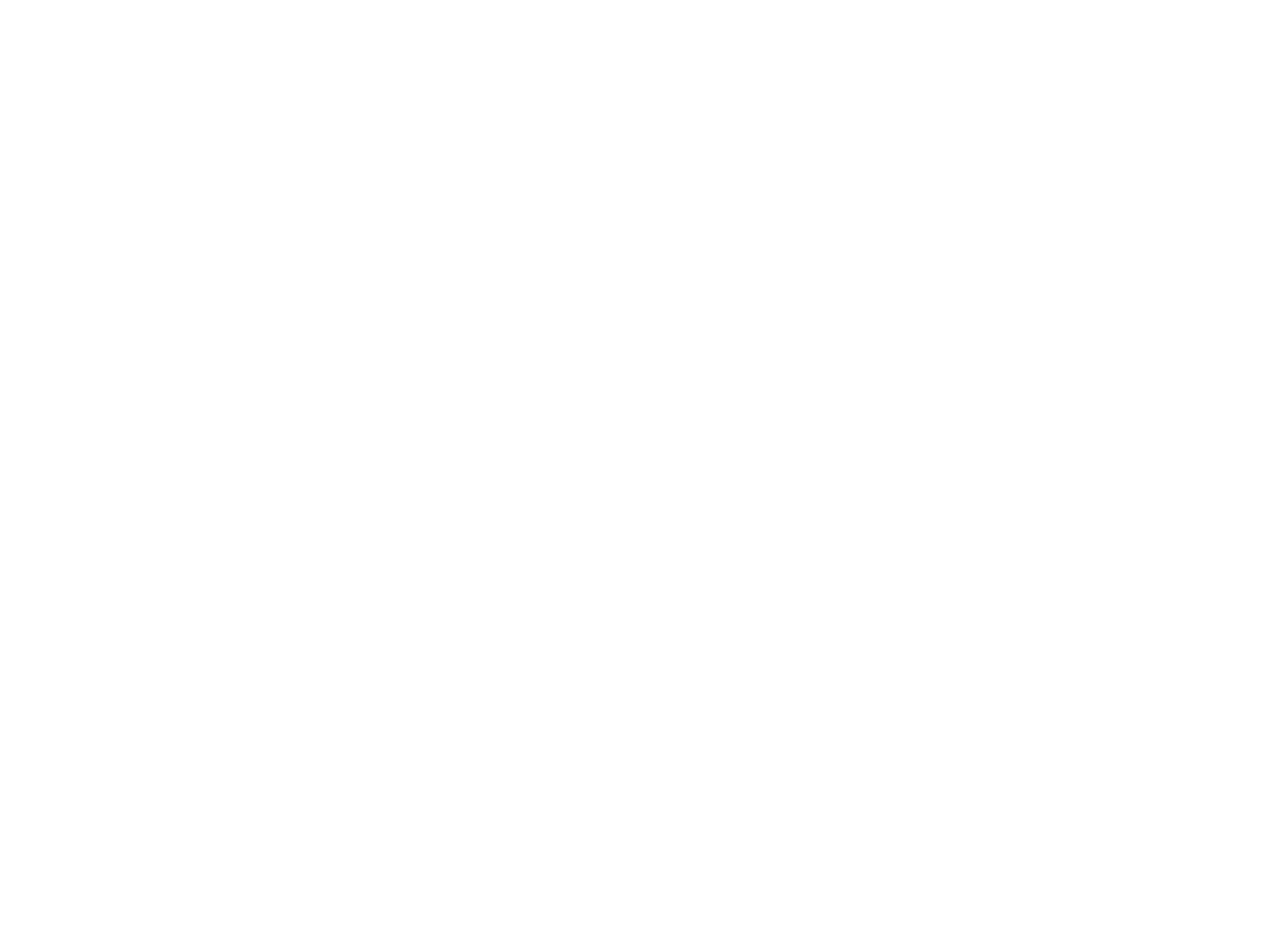
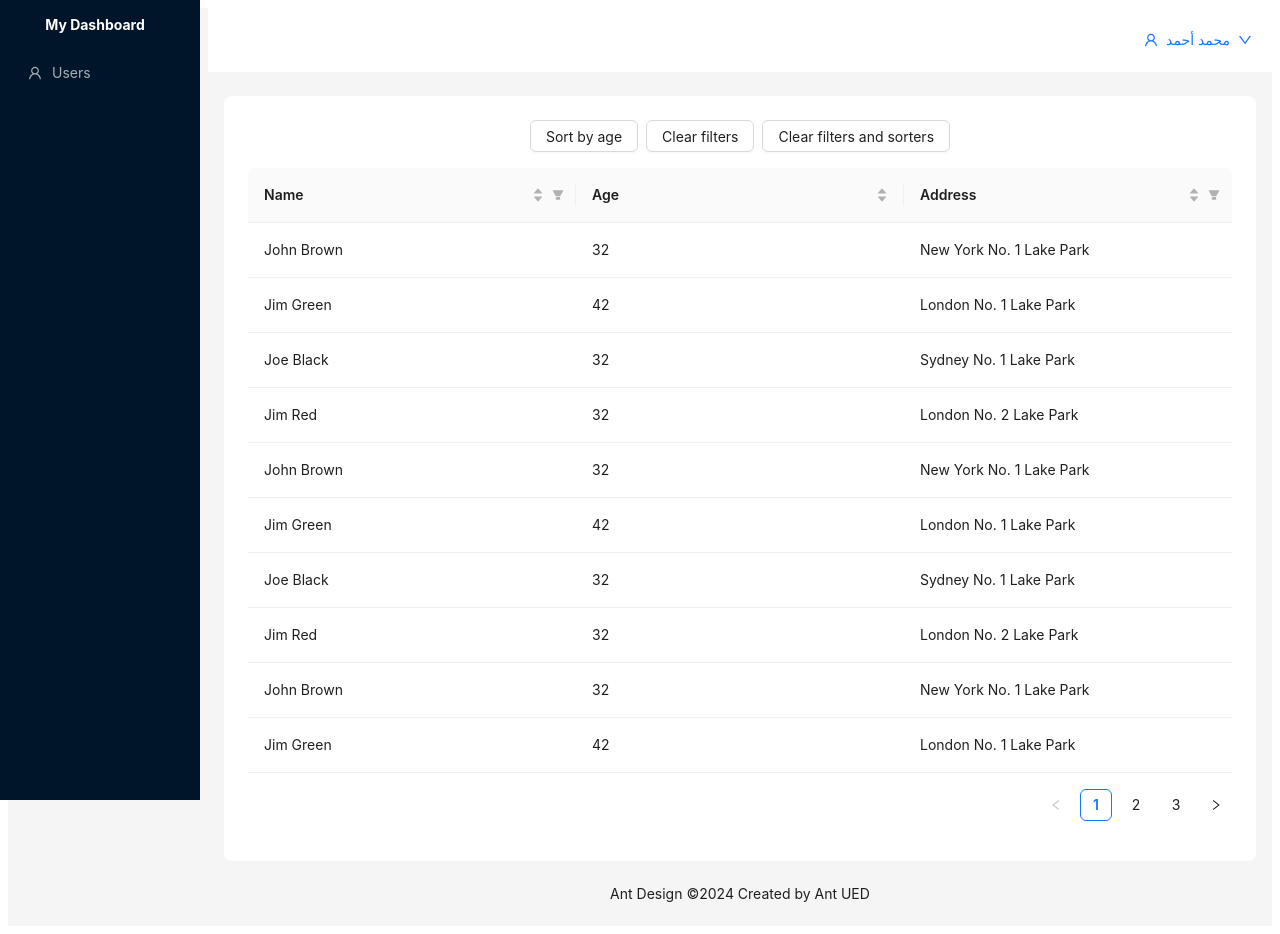
Before and after one commit to AbdElRahmanSaad-web/daiwer-web, a React (Vite) app: page /users in a window 1280 px wide. Before the commit this address had no page. Before the commit the page ends 800 px from the top, so only its background shows below. Built offline with nearby package versions, Linux system fonts and the light colour scheme.

Commit message:
users page design and imbrove Structure

```diff
--- a/package.json
+++ b/package.json
@@ -12,6 +12,7 @@
   },
   "dependencies": {
     "antd": "^5.22.2",
+    "axios": "^1.7.8",
     "country-data": "^0.0.31",
     "react": "^18.3.1",
     "react-dom": "^18.3.1",
--- a/src/App.tsx
+++ b/src/App.tsx
@@ -4,6 +4,7 @@
 import Dashboard from "./pages/Dashboard";
 import ProtectedRoute from "./components/ProtectedRoute";
 import Login from "./pages/Auth/Login";
+import User from "./pages/User/User";
 
 const App: React.FC = () => {
   return (
@@ -17,6 +18,7 @@
           }/>
         <Route path="/login" element={<Login />} />
         <Route path="/register" element={<Register />} />
+        <Route path="/users" element={<User />} />
       </Routes>
   );
 };
--- /dev/null
+++ b/src/components/DashboardLayout.tsx
@@ -0,0 +1,110 @@
+import React from 'react';
+import type { MenuProps } from 'antd';
+import { Layout, Menu, theme, Dropdown, Space } from 'antd';
+import { useNavigate } from 'react-router-dom';  // Import inside the component
+import SidebarItems from '../constants/SidebarItems';
+import { UserOutlined, DownOutlined } from '@ant-design/icons';
+
+const { Header, Content, Footer, Sider } = Layout;
+
+const DashboardLayout: React.FC<{ children: React.ReactNode }> = ({ children }) => {
+  const navigate = useNavigate(); // Moved inside the component
+  const {
+    token: { colorBgContainer, borderRadiusLG },
+  } = theme.useToken();
+
+  const handleLogout = () => {
+    localStorage.removeItem("auth_token");
+    navigate("/Login");
+  };
+
+  const menu = (
+    <Menu>
+      <Menu.Item onClick={handleLogout} key="1">Logout</Menu.Item>
+      <Menu.Item key="2">Profile</Menu.Item>
+    </Menu>
+  );
+
+  // Sidebar style
+  const siderStyle: React.CSSProperties = {
+    overflow: 'auto',
+    height: '100vh',
+    position: 'fixed',
+    insetInlineStart: 0,
+    top: 0,
+    bottom: 0,
+    scrollbarWidth: 'thin',
+    scrollbarGutter: 'stable',
+  };
+
+  // Handle menu item clicks
+  const onMenuClick: MenuProps['onClick'] = (menuItem) => {
+    const selectedItem = SidebarItems.find((item) => item.key === menuItem.key);
+    if (selectedItem?.path) {
+      navigate(selectedItem.path); // Navigate to the corresponding path
+    }
+  };
+
+  return (
+    <Layout hasSider>
+      <Sider style={siderStyle}>
+        {/* Sidebar Header */}
+        <div style={{ padding: '16px', color: 'white', textAlign: 'center', fontWeight: 'bold' }}>
+          My Dashboard
+        </div>
+
+        {/* Sidebar Menu */}
+        <Menu
+          theme="dark"
+          mode="inline"
+          defaultSelectedKeys={['1']}
+          onClick={onMenuClick} // Attach the click handler
+          items={SidebarItems.map((item) => ({
+            key: item.key,
+            icon: item.icon,
+            label: item.label,
+          }))}
+        />
+      </Sider>
+
+      <Layout style={{ marginLeft: 200 }}>
+        {/* Header */}
+        <Header style={{ background: '#fff', padding: '0 20px' }}>
+          <div style={{ display: 'flex', justifyContent: 'flex-end', alignItems: 'center' }}>
+            {/* User Profile Dropdown */}
+            <Dropdown overlay={menu}>
+              <a onClick={(e) => e.preventDefault()}>
+                <Space>
+                  <UserOutlined />
+                  محمد أحمد
+                  <DownOutlined />
+                </Space>
+              </a>
+            </Dropdown>
+          </div>
+        </Header>
+
+        {/* Content */}
+        <Content style={{ margin: '24px 16px 0', overflow: 'initial' }}>
+          <div
+            style={{
+              padding: 24,
+              textAlign: 'center',
+              background: colorBgContainer,
+              borderRadius: borderRadiusLG,
+            }}
+          >
+            {children}
+          </div>
+        </Content>
+
+        {/* Footer */}
+        <Footer style={{ textAlign: 'center' }}>
+          Ant Design ©{new Date().getFullYear()} Created by Ant UED
+        </Footer>
+      </Layout>
+    </Layout>
+  );
+};
+
+export default DashboardLayout;
--- /dev/null
+++ b/src/constants/SidebarItems.tsx
@@ -0,0 +1,17 @@
+import React from 'react';
+import {
+  UserOutlined,
+  VideoCameraOutlined,
+  UploadOutlined,
+} from '@ant-design/icons';
+
+const SidebarItems = [
+  {
+    key: '4000',
+    icon: React.createElement(UserOutlined),
+    label: 'Users',
+    path: '/users', // Navigation path
+  }
+];
+
+export default SidebarItems;
--- a/src/main.tsx
+++ b/src/main.tsx
@@ -2,6 +2,7 @@
 import { createRoot } from "react-dom/client";
 import App from "./App.tsx";
 import { BrowserRouter } from "react-router-dom";
+// import DashboardLayout from "./components/DashboardLayout.tsx";
 
 createRoot(document.getElementById("root")!).render(
   <StrictMode>
--- a/src/pages/Auth/login.tsx
+++ b/src/pages/Auth/login.tsx
@@ -85,6 +85,7 @@
             display: 'grid',
             placeItems: 'center',
             height: '100vh',
+            overflow: 'hidden',
             padding: '10px',
           }}
         >
--- a/src/pages/Dashboard.tsx
+++ b/src/pages/Dashboard.tsx
@@ -1,18 +1,17 @@
-import React from "react";
-import { useNavigate } from "react-router-dom";
+import React from 'react';
+import DashboardLayout from '../components/DashboardLayout';
+import { useNavigate } from 'react-router-dom';
 
 const Dashboard: React.FC = () => {
+
   const navigate = useNavigate();
 
-  const handleLogout = () => {
-    localStorage.removeItem("auth_token");
-    navigate("/Login");
-  };
+
   return (
-    <>
+    <DashboardLayout>
       <h1>Welcome to the Dashboard</h1>
-      <button onClick={handleLogout}>logout</button>
-    </>
+    </DashboardLayout>
   );
 };
+
 export default Dashboard;
--- /dev/null
+++ b/src/pages/User/User.tsx
@@ -0,0 +1,245 @@
+// src/components/User.tsx
+import React, { useState } from 'react';
+import { Button, Space, Table } from 'antd';
+import type { TableColumnsType, TableProps } from 'antd';
+import DashboardLayout from '../../components/DashboardLayout';
+
+type OnChange = NonNullable<TableProps<DataType>['onChange']>;
+type Filters = Parameters<OnChange>[1];
+
+type GetSingle<T> = T extends (infer U)[] ? U : never;
+type Sorts = GetSingle<Parameters<OnChange>[2]>;
+
+interface DataType {
+    key: string;
+    name: string;
+    age: number;
+    address: string;
+}
+
+const data: DataType[] = [
+    {
+        key: '1',
+        name: 'John Brown',
+        age: 32,
+        address: 'New York No. 1 Lake Park',
+    },
+    {
+        key: '2',
+        name: 'Jim Green',
+        age: 42,
+        address: 'London No. 1 Lake Park',
+    },
+    {
+        key: '3',
+        name: 'Joe Black',
+        age: 32,
+        address: 'Sydney No. 1 Lake Park',
+    },
+    {
+        key: '4',
+        name: 'Jim Red',
+        age: 32,
+        address: 'London No. 2 Lake Park',
+    },
+    {
+        key: '1',
+        name: 'John Brown',
+        age: 32,
+        address: 'New York No. 1 Lake Park',
+    },
+    {
+        key: '2',
+        name: 'Jim Green',
+        age: 42,
+        address: 'London No. 1 Lake Park',
+    },
+    {
+        key: '3',
+        name: 'Joe Black',
+        age: 32,
+        address: 'Sydney No. 1 Lake Park',
+    },
+    {
+        key: '4',
+        name: 'Jim Red',
+        age: 32,
+        address: 'London No. 2 Lake Park',
+    },
+    {
+        key: '1',
+        name: 'John Brown',
+        age: 32,
+        address: 'New York No. 1 Lake Park',
+    },
+    {
+        key: '2',
+        name: 'Jim Green',
+        age: 42,
+        address: 'London No. 1 Lake Park',
+    },
+    {
+        key: '3',
+        name: 'Joe Black',
+        age: 32,
+        address: 'Sydney No. 1 Lake Park',
+    },
+    {
+        key: '4',
+        name: 'Jim Red',
+        age: 32,
+        address: 'London No. 2 Lake Park',
+    },
+    {
+        key: '1',
+        name: 'John Brown',
+        age: 32,
+        address: 'New York No. 1 Lake Park',
+    },
+    {
+        key: '2',
+        name: 'Jim Green',
+        age: 42,
+        address: 'London No. 1 Lake Park',
+    },
+    {
+        key: '3',
+        name: 'Joe Black',
+        age: 32,
+        address: 'Sydney No. 1 Lake Park',
+    },
+    {
+        key: '4',
+        name: 'Jim Red',
+        age: 32,
+        address: 'London No. 2 Lake Park',
+    },
+    {
+        key: '1',
+        name: 'John Brown',
+        age: 32,
+        address: 'New York No. 1 Lake Park',
+    },
+    {
+        key: '2',
+        name: 'Jim Green',
+        age: 42,
+        address: 'London No. 1 Lake Park',
+    },
+    {
+        key: '3',
+        name: 'Joe Black',
+        age: 32,
+        address: 'Sydney No. 1 Lake Park',
+    },
+    {
+        key: '4',
+        name: 'Jim Red',
+        age: 32,
+        address: 'London No. 2 Lake Park',
+    },
+    {
+        key: '1',
+        name: 'John Brown',
+        age: 32,
+        address: 'New York No. 1 Lake Park',
+    },
+    {
+        key: '2',
+        name: 'Jim Green',
+        age: 42,
+        address: 'London No. 1 Lake Park',
+    },
+    {
+        key: '3',
+        name: 'Joe Black',
+        age: 32,
+        address: 'Sydney No. 1 Lake Park',
+    },
+    {
+        key: '4',
+        name: 'Jim Red',
+        age: 32,
+        address: 'London No. 2 Lake Park',
+    },
+];
+
+const User: React.FC = () => {
+    const [filteredInfo, setFilteredInfo] = useState<Filters>({});
+    const [sortedInfo, setSortedInfo] = useState<Sorts>({});
+
+    const handleChange: OnChange = (pagination, filters, sorter) => {
+        setFilteredInfo(filters);
+        setSortedInfo(sorter as Sorts);
+    };
+
+    const clearFilters = () => {
+        setFilteredInfo({});
+    };
+
+    const clearAll = () => {
+        setFilteredInfo({});
+        setSortedInfo({});
+    };
+
+    const setAgeSort = () => {
+        setSortedInfo({
+            order: 'descend',
+            columnKey: 'age',
+        });
+    };
+
+    const columns: TableColumnsType<DataType> = [
+        {
+            title: 'Name',
+            dataIndex: 'name',
+            key: 'name',
+            filters: [
+                { text: 'Joe', value: 'Joe' },
+                { text: 'Jim', value: 'Jim' },
+            ],
+            filteredValue: filteredInfo.name || null,
+            onFilter: (value, record) => record.name.includes(value as string),
+            sorter: (a, b) => a.name.length - b.name.length,
+            sortOrder: sortedInfo.columnKey === 'name' ? sortedInfo.order : null,
+            ellipsis: true,
+        },
+        {
+            title: 'Age',
+            dataIndex: 'age',
+            key: 'age',
+            sorter: (a, b) => a.age - b.age,
+            sortOrder: sortedInfo.columnKey === 'age' ? sortedInfo.order : null,
+            ellipsis: true,
+        },
+        {
+            title: 'Address',
+            dataIndex: 'address',
+            key: 'address',
+            filters: [
+                { text: 'London', value: 'London' },
+                { text: 'New York', value: 'New York' },
+            ],
+            filteredValue: filteredInfo.address || null,
+            onFilter: (value, record) => record.address.includes(value as string),
+            sorter: (a, b) => a.address.length - b.address.length,
+            sortOrder: sortedInfo.columnKey === 'address' ? sortedInfo.order : null,
+            ellipsis: true,
+        },
+    ];
+
+    return (
+        <>
+            <DashboardLayout>
+                <Space style={{ marginBottom: 16 }}>
+                    <Button onClick={setAgeSort}>Sort by age</Button>
+                    <Button onClick={clearFilters}>Clear filters</Button>
+                    <Button onClick={clearAll}>Clear filters and sorters</Button>
+                </Space>
+                <Table<DataType> columns={columns} dataSource={data} onChange={handleChange} />
+            </DashboardLayout>
+        </>
+    );
+};
+
+export default User;
```
Also changed, not shown: 1 other file (tests, documents, lock files or other folders).
